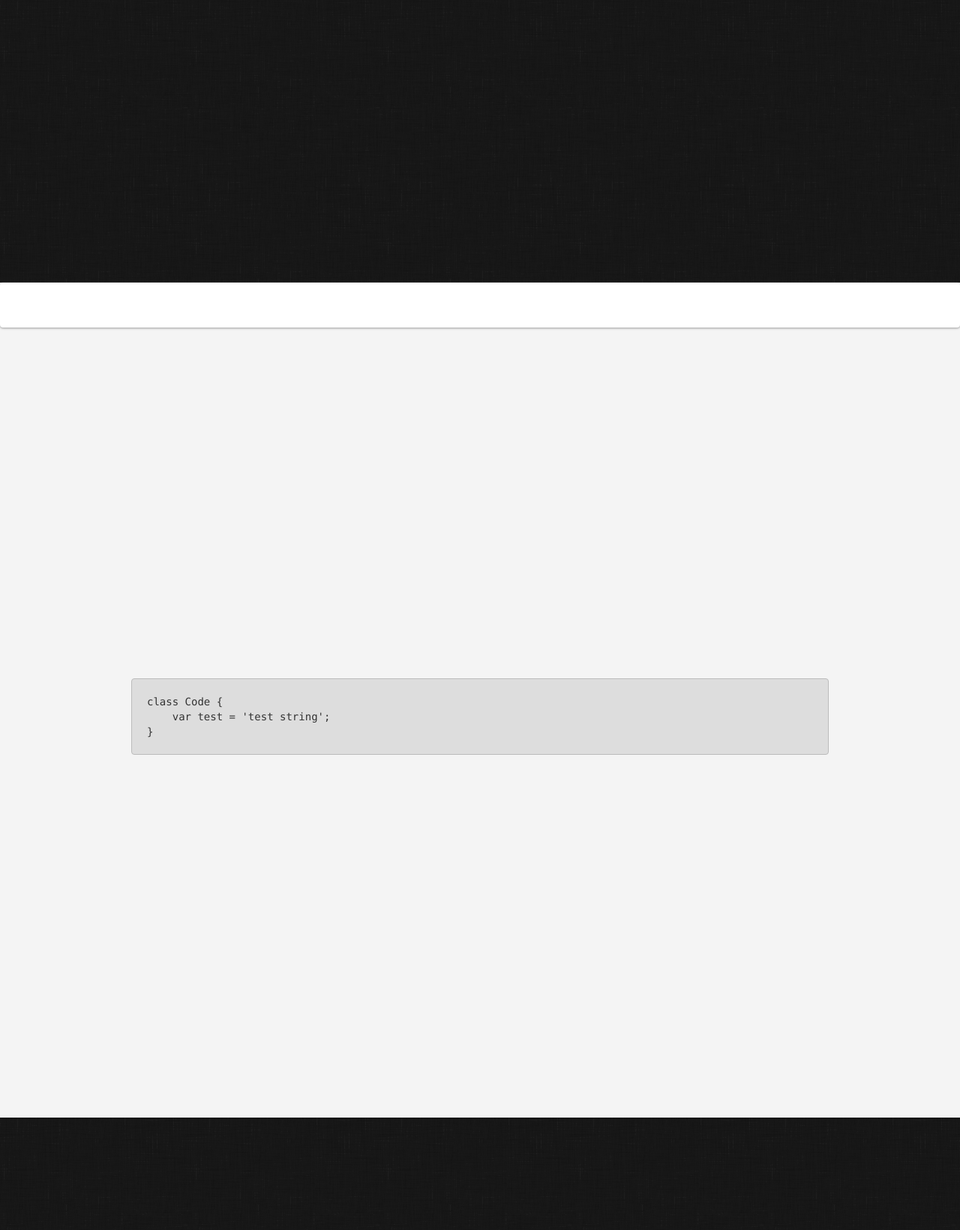
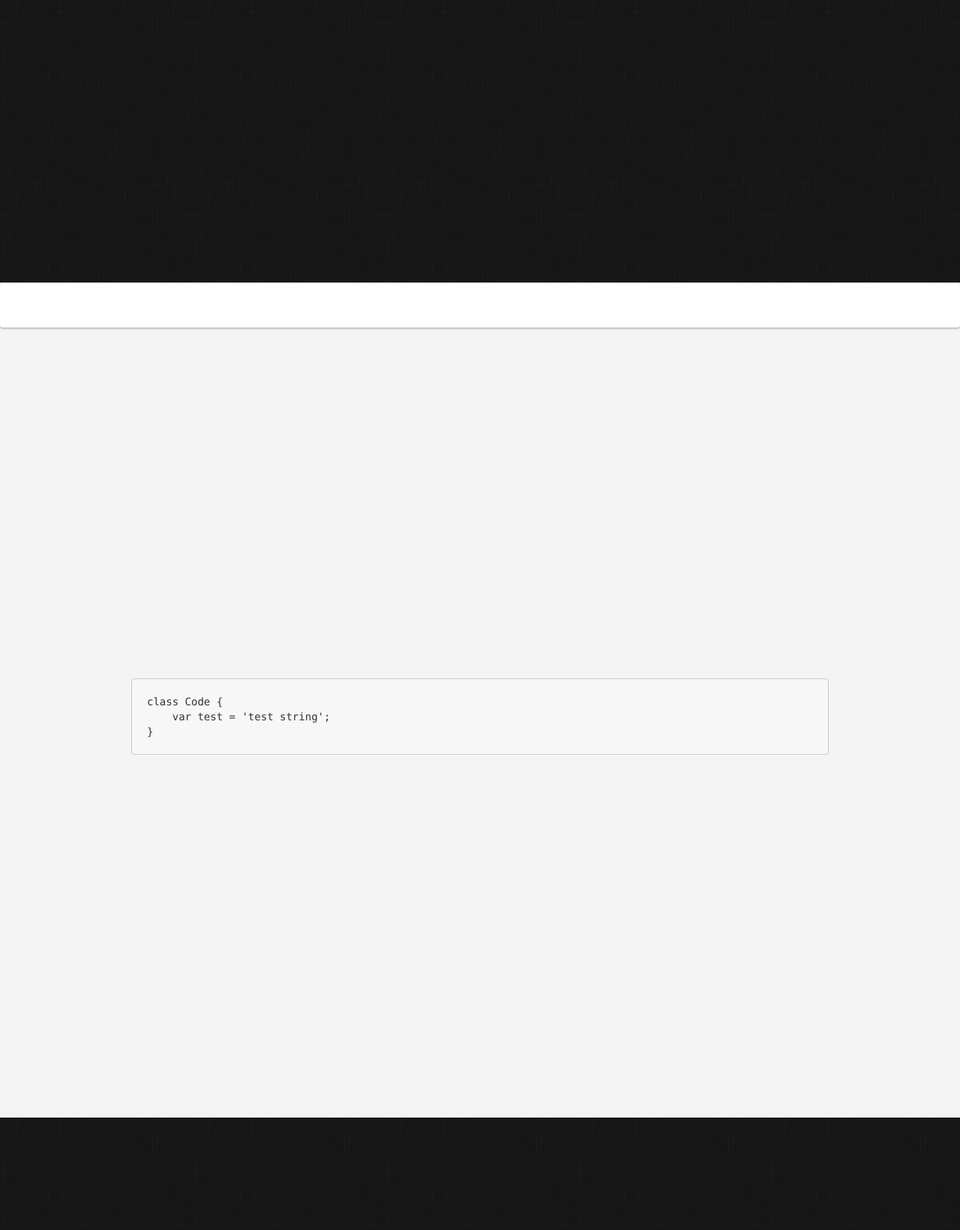
Before and after one commit to hhlu/howardlu.com, a Jekyll site: the page built from _posts/2013-08-20-this-is-a-blog-post-title.md, in a window 1280 px wide. Shown: the whole page at 75% size. Built offline with Jekyll 4.4.1, drawn with Linux system fonts in a browser that asks for light colours; nearby versions of some CDN libraries; comment, search, counter and statistics services are not loaded.

Commit message:
changed back pre tag style

```diff
--- a/_includes/css/main.css
+++ b/_includes/css/main.css
@@ -69,9 +69,7 @@ code {
 }
 
 pre {
-    background-color: #ddd;
-    border-color: #bbb;
-    color: #333;
+    background-color: #f7f7f7;
     display: block;
     font-size: 14px;
     padding: 20px;
```
